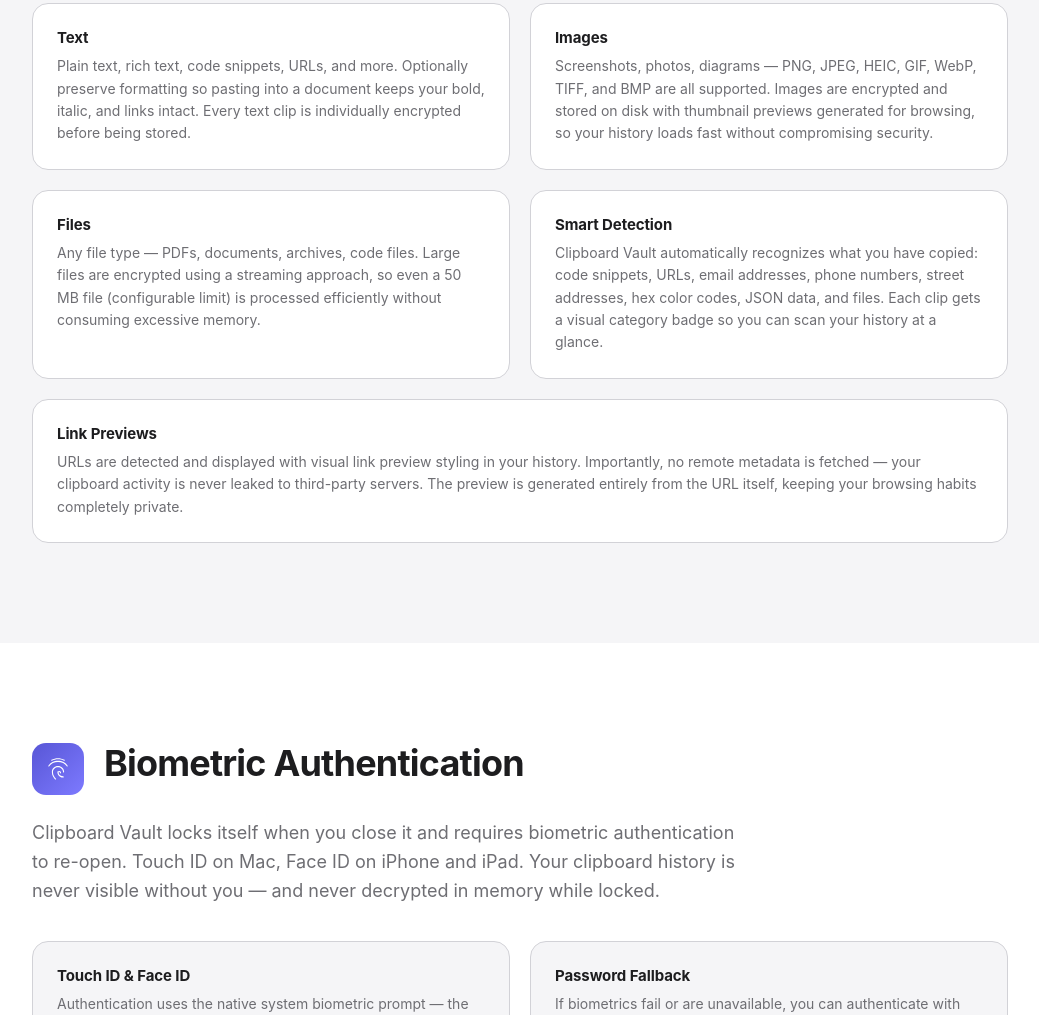
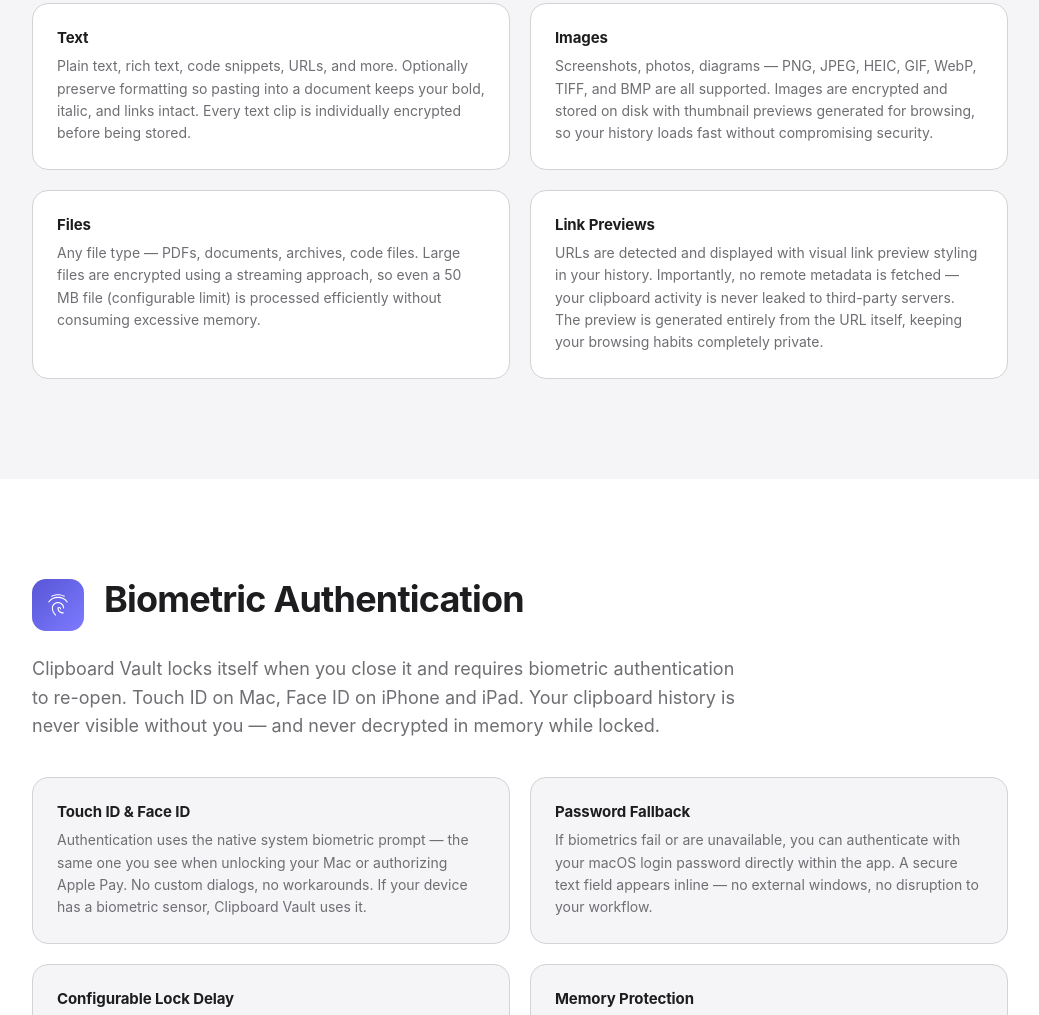
Before and after one commit to zoomedout/Clipboard-Vault, a plain HTML site: page features.html in a window 1280 px wide. Shown: the part 3764-4779 px from the top of the page, without its empty margins (120-1159 px from the left). Drawn offline with Linux system fonts and the light colour scheme.

Commit message:
Minor UI updates

```diff
--- a/features.html
+++ b/features.html
@@ -613,10 +613,6 @@
         <p>Any file type — PDFs, documents, archives, code files. Large files are encrypted using a streaming approach, so even a 50 MB file (configurable limit) is processed efficiently without consuming excessive memory.</p>
       </div>
       <div class="detail-card">
-        <h4>Smart Detection</h4>
-        <p>Clipboard Vault automatically recognizes what you have copied: code snippets, URLs, email addresses, phone numbers, street addresses, hex color codes, JSON data, and files. Each clip gets a visual category badge so you can scan your history at a glance.</p>
-      </div>
-      <div class="detail-card wide">
         <h4>Link Previews</h4>
         <p>URLs are detected and displayed with visual link preview styling in your history. Importantly, no remote metadata is fetched — your clipboard activity is never leaked to third-party servers. The preview is generated entirely from the URL itself, keeping your browsing habits completely private.</p>
       </div>
```
